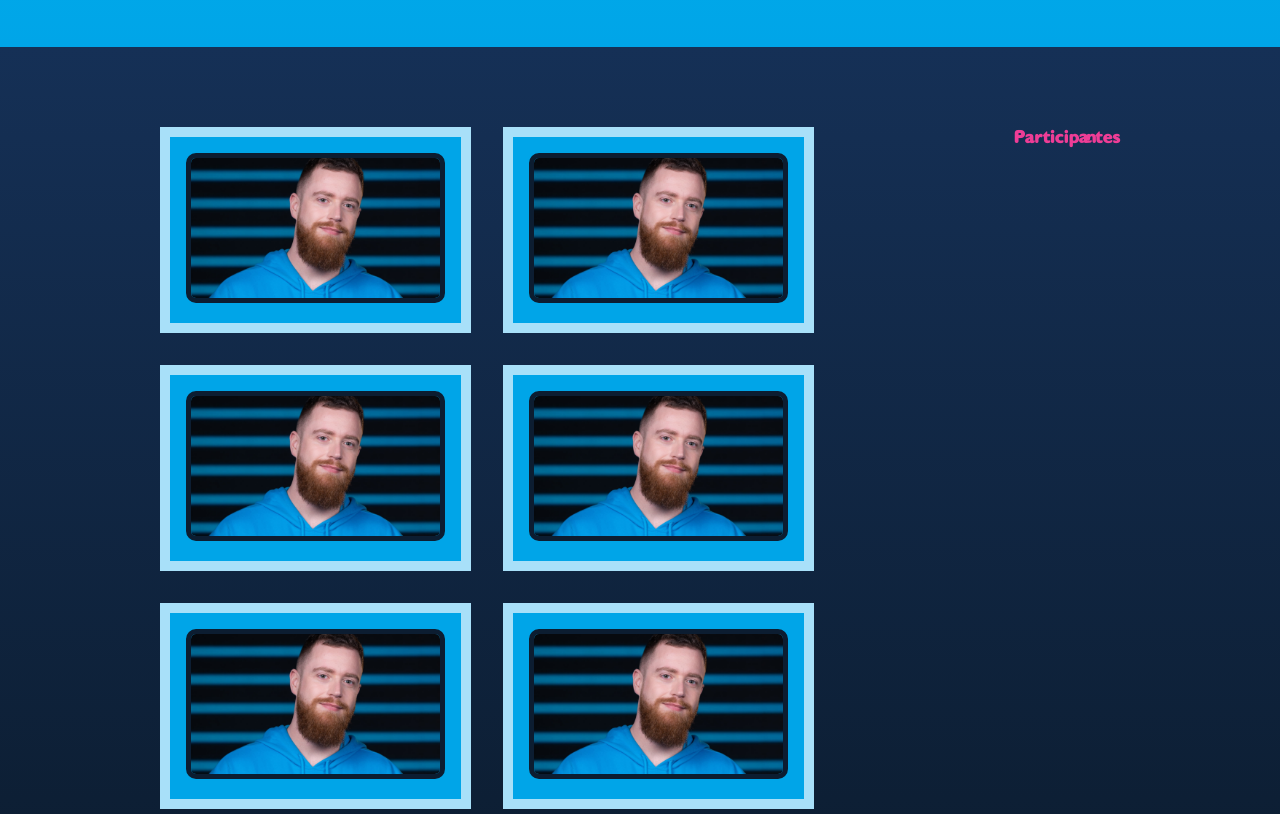
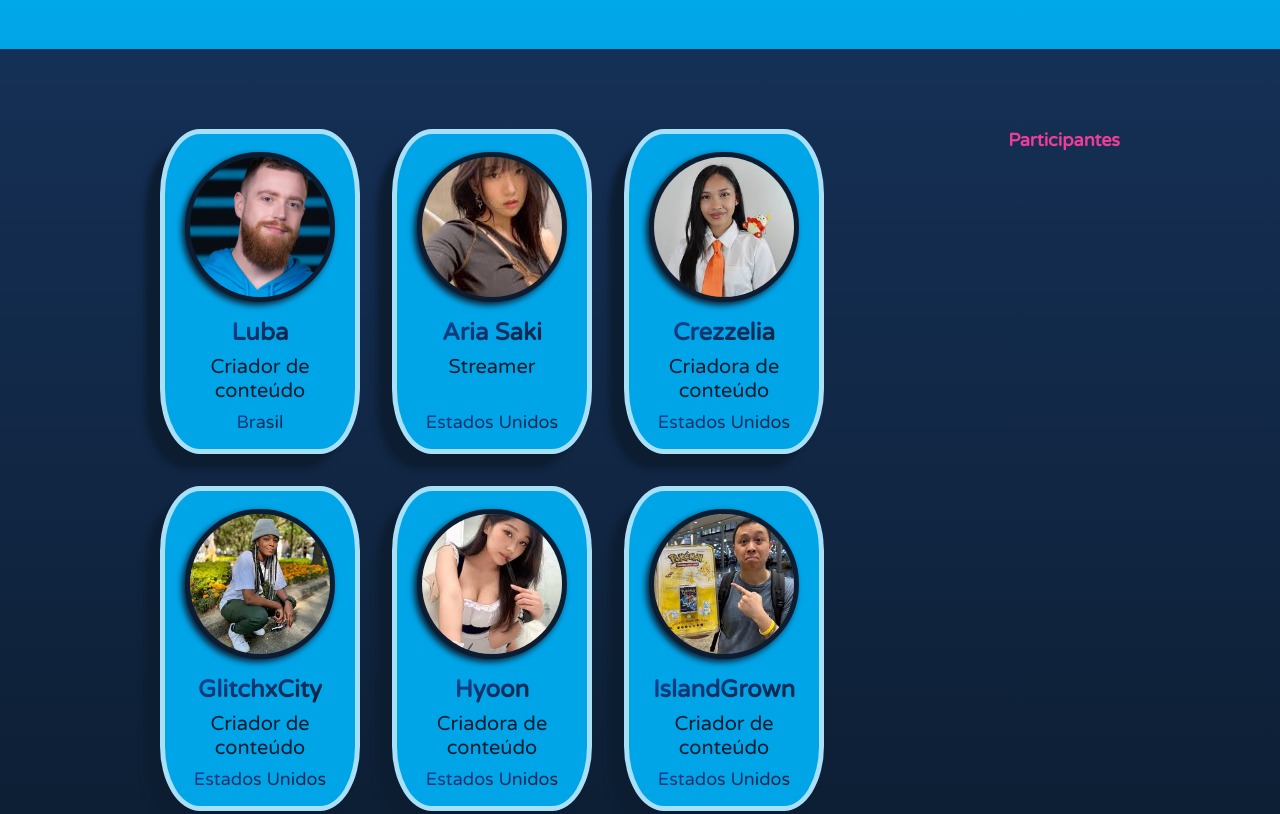
Before and after one commit to matheus-meissner/pokemon_world_championships, a website built with Parcel: page src/index.html in a window 1280 px wide. Shown: the part 2000-2814 px from the top of the page. Built offline with nearby package versions, Linux system fonts and the light colour scheme.

Commit message:
create_participantes

```diff
--- a/src/index.html
+++ b/src/index.html
@@ -6,7 +6,9 @@
     <title>Pokemon World Championships</title>
     <link rel="preconnect" href="https://fonts.googleapis.com">
     <link rel="preconnect" href="https://fonts.gstatic.com" crossorigin>
-    <link href="https://fonts.googleapis.com/css2?family=Roboto:ital,wght@0,100;0,300;0,400;0,500;0,700;0,900;1,100;1,300;1,400;1,500;1,700;1,900&display=swap" rel="stylesheet">
+    <link rel="preconnect" href="https://fonts.googleapis.com">
+    <link rel="preconnect" href="https://fonts.gstatic.com" crossorigin>
+    <link href="https://fonts.googleapis.com/css2?family=Varela+Round&display=swap" rel="stylesheet">
     <link rel="stylesheet" href="styles/main.scss">
     <link rel="stylesheet" href="styles/hero.scss">
     <link rel="stylesheet" href="./components/_infos_bar.scss">
@@ -74,21 +76,63 @@
                 <ul class="event__details__participants">
                     <li class="event__details__participants__card">
                         <img class="event__details__participants__card--img" src="./images/png/Luba.jpg" alt="Back-End">
+                        <h3 class="event__details__participants__card--title">Luba</h3>
+                        <h5 class="event__details__participants__card--text">
+                            Criador de conteúdo
+                        </h5>
+                        <h6 class="event__details__participants__card--footer">
+                            Brasil
+                        </h6>
                     </li>
                     <li class="event__details__participants__card">
-                        <img class="event__details__participants__card--img" src="./images/png/Luba.jpg" alt="Back-End">
+                        <img class="event__details__participants__card--img" src="./images/png/aria_saki.jpeg" alt="Aria Saki">
+                        <h3 class="event__details__participants__card--title">Aria Saki</h3>
+                        <h5 class="event__details__participants__card--text">
+                            Streamer
+                        </h5>
+                        <h6 class="event__details__participants__card--footer event__details__participants__card--footer-aria">
+                            Estados Unidos
+                        </h6>
                     </li>
                     <li class="event__details__participants__card">
-                        <img class="event__details__participants__card--img" src="./images/png/Luba.jpg" alt="Back-End">
+                        <img class="event__details__participants__card--img" src="./images/png/crezzelia.jpeg" alt="Crezzelia">
+                        <h3 class="event__details__participants__card--title">Crezzelia</h3>
+                        <h5 class="event__details__participants__card--text">
+                            Criadora de conteúdo
+                        </h5>
+                        <h6 class="event__details__participants__card--footer">
+                            Estados Unidos
+                        </h6>
                     </li>
                     <li class="event__details__participants__card">
-                        <img class="event__details__participants__card--img" src="./images/png/Luba.jpg" alt="Back-End">
+                        <img class="event__details__participants__card--img" src="./images/png/glitchxcity.jpeg" alt="GlitchxCity">
+                        <h3 class="event__details__participants__card--title">GlitchxCity</h3>
+                        <h5 class="event__details__participants__card--text">
+                            Criador de conteúdo
+                        </h5>
+                        <h6 class="event__details__participants__card--footer">
+                            Estados Unidos
+                        </h6>
                     </li>
                     <li class="event__details__participants__card">
-                        <img class="event__details__participants__card--img" src="./images/png/Luba.jpg" alt="Back-End">
+                        <img class="event__details__participants__card--img" src="./images/png/hyoon.jpeg" alt="Hyoon">
+                        <h3 class="event__details__participants__card--title">Hyoon</h3>
+                        <h5 class="event__details__participants__card--text">
+                            Criadora de conteúdo
+                        </h5>
+                        <h6 class="event__details__participants__card--footer">
+                            Estados Unidos
+                        </h6>
                     </li>
                     <li class="event__details__participants__card">
-                        <img class="event__details__participants__card--img" src="./images/png/Luba.jpg" alt="Back-End">
+                        <img class="event__details__participants__card--img" src="./images/png/islandGrown.jpeg" alt="IslandGrown">
+                        <h3 class="event__details__participants__card--title">IslandGrown</h3>
+                        <h5 class="event__details__participants__card--text">
+                            Criador de conteúdo
+                        </h5>
+                        <h6 class="event__details__participants__card--footer">
+                            Estados Unidos
+                        </h6>
                     </li>
                 </ul>
             </div>
--- a/src/styles/_event.scss
+++ b/src/styles/_event.scss
@@ -59,16 +59,69 @@
             gap: 32px; /* Espaço entre as imagens, ajuste conforme necessário */
 
             &__card {
+                min-height: 300px;
+                width: 200px;
                 background-color: variables.$blue4;
                 padding: 16px;
-                border: 10px solid variables.$blue1;
-                // border-radius: 400px;
+                border: 5px solid variables.$blue1;
+                border-radius: 20%;
+                position: relative;
+                overflow: hidden;
+                display: flex; /* Adicionado para usar flexbox */
+                flex-direction: column;
+                align-items: center; /* Centraliza horizontalmente */
+                text-align: center;
+                filter: drop-shadow(-15px 15px 3px variables.$blue7);
 
                 &--img {
                     height: 150px;
+                    width: 150px;
                     border: 5px solid variables.$blue7;
-                    border-radius: 10px;
-                    // object-fit: cover;
+                    border-radius: 50%;
+                    object-fit: cover;
+                    margin-top: 2px; /* Move a imagem dentro do contêiner */
+                    filter: drop-shadow(-3px 3px 3px variables.$blue7);
+                }
+
+                &--title {
+                    font-weight: 700;
+                    font-size: 24px;
+                    margin-top: 16px;
+                    background: variables.$gradient-text2;
+                    -webkit-background-clip: text;
+                    -webkit-text-fill-color: transparent;
+                    background-clip: text;
+                    transition: all 3s;
+
+                    &:hover {
+                        filter: hue-rotate(360deg);
+                    }
+                }
+
+                &--text {
+                    color: variables.$blue7;
+                    font-weight: 400;
+                    font-size: 20px;
+                    margin-top: 8px;
+                }
+
+                &--footer {
+                    font-weight: 200;
+                    font-size: 18px;
+                    margin-top: 8px;
+                    background: variables.$gradient-text2;
+                    -webkit-background-clip: text;
+                    -webkit-text-fill-color: transparent;
+                    background-clip: text;
+                    transition: all 3s;
+
+                    &:hover {
+                        filter: hue-rotate(360deg);
+                    }
+
+                    &-aria {
+                        margin-top: 32px;
+                    }
                 }
             }
         }
--- a/src/styles/main.scss
+++ b/src/styles/main.scss
@@ -5,16 +5,16 @@
 @use '../styles/_variables';
 @use '../styles/_footer';
 
-@font-face {
-    font-family: 'Haveko';
-    src: url(../fonts/Haveko.woff2);
-}
+// @font-face {
+//     font-family: 'Haveko';
+//     src: url(../fonts/Haveko.woff2);
+// }
 
 * {
     margin: 0;
     padding: 0;
     box-sizing: border-box;
-    font-family: 'Haveko', sans-serif;
+    font-family: "Varela Round", sans-serif;
     color: variables.$pink1;
     list-style: none;
 }
```
Also changed, not shown: src/images/png/aria_saki.jpeg (added), src/images/png/crezzelia.jpeg (added), src/images/png/glitchxcity.jpeg (added), src/images/png/hyoon.jpeg (added), src/images/png/islandGrown.jpeg (added).
